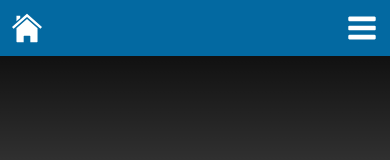
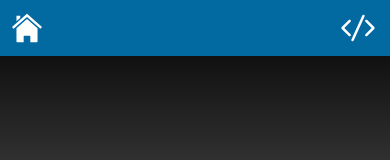
Before and after one commit to rustyabbott/dev-profile-nextjs, a Next.js app: page / in a window 390 px wide. Shown: the top 160 px of the page. Built offline with nearby package versions, Linux system fonts and the light colour scheme.

Commit message:
Change burger icon for tech svg

```diff
--- a/app/components/header.tsx
+++ b/app/components/header.tsx
@@ -5,19 +5,14 @@ export default function Header() {
     return (
         <header className="bg-sky-700 w-full text-white h-14 fixed top-0">
             <div className="max-w-5xl m-auto text-2xl h-full">
-                <div className="sm:hidden   flex items-center justify-between h-full">
+                <nav className="sm:hidden flex items-center justify-between h-full">
                     <Link href="/">
                         <Image src="/img/home-icon.svg" alt="Home" width={30} height={30} className="mx-3" />
                     </Link>
                     <Link href="/tech">
-                        <div className="h-8 w-8 mx-3">
-                            <svg viewBox="0 0 1792 1792" xmlns="http://www.w3.org/2000/svg">
-                                <path fill="#fff" d="M1664 1344v128q0 26-19 45t-45 19H192q-26 0-45-19t-19-45v-128q0-26 19-45t45-19h1408q26 0 45 19t19 45zm0-512v128q0 26-19 45t-45 19H192q-26 0-45-19t-19-45V832q0-26 19-45t45-19h1408q26 0 45 19t19 45zm0-512v128q0 26-19 45t-45 19H192q-26 0-45-19t-19-45V320q0-26 19-45t45-19h1408q26 0 45 19t19 45z">
-                                </path>
-                            </svg>
-                        </div>
+                        <Image src="/img/code.svg" alt="Tech" width={40} height={40} className="mx-3" />
                     </Link>
-                </div>
+                </nav>
                 <div className="hidden sm:flex sm:items-center sm:justify-between sm:h-full sm:px-4">
                     <Link href="/">Home</Link>
                     <Link href="/tech">Technology</Link>
```
Also changed, not shown: public/img/code.svg (added).
